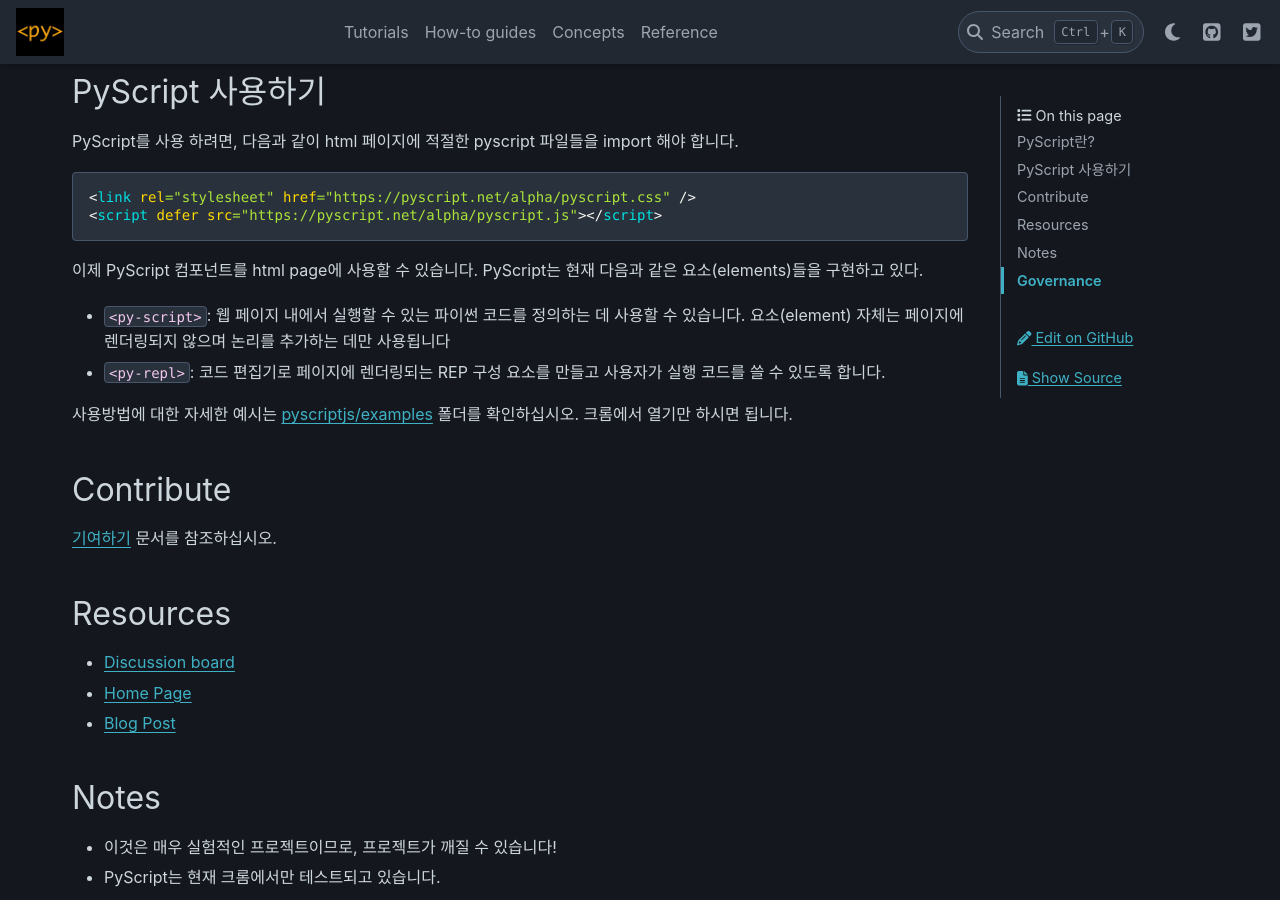
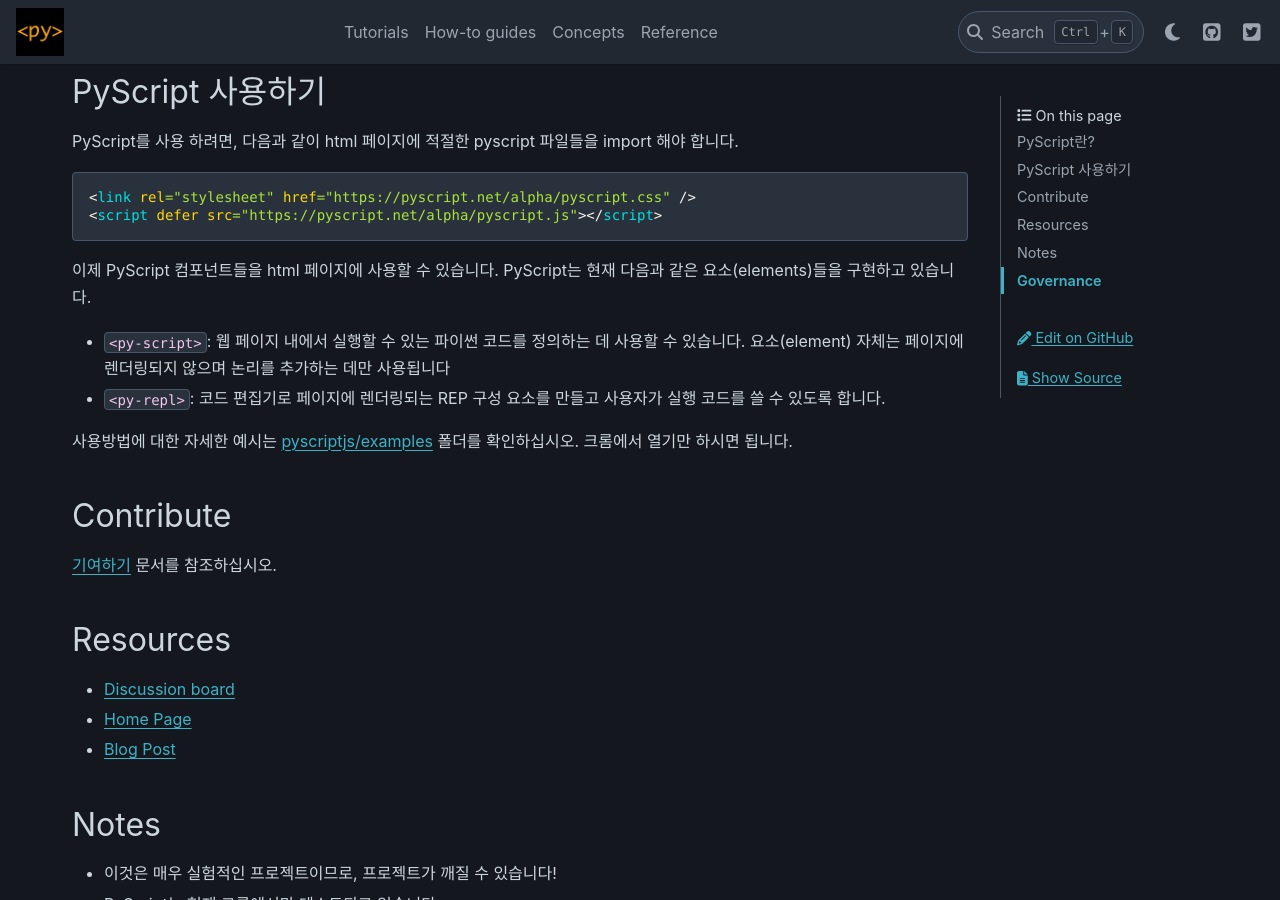
Before and after one commit to pyscript/pyscript, a Sphinx documentation site: the page built from docs/doc_kr/README.md, in a window 1280 px wide and 900 px high, scrolled down 651 px. Built offline with Sphinx 7.4.7 and the PyData theme 0.15.4, drawn with Linux system fonts in a browser that asks for light colours.

Commit message:
Update docs/doc_kr/README.md
Co-authored-by: weensy <hello@weensy.dev>

````diff
--- a/docs/doc_kr/README.md
+++ b/docs/doc_kr/README.md
@@ -21,7 +21,7 @@
 <link rel="stylesheet" href="https://pyscript.net/alpha/pyscript.css" />
 <script defer src="https://pyscript.net/alpha/pyscript.js"></script>
 ```
-이제 PyScript 컴포넌트를 html page에 사용할 수 있습니다. PyScript는 현재 다음과 같은 요소(elements)들을 구현하고 있다.
+이제 PyScript 컴포넌트들을 html 페이지에 사용할 수 있습니다. PyScript는 현재 다음과 같은 요소(elements)들을 구현하고 있습니다.
 
 * `<py-script>`: 웹 페이지 내에서 실행할 수 있는 파이썬 코드를 정의하는 데 사용할 수 있습니다. 요소(element) 자체는 페이지에 렌더링되지 않으며 논리를 추가하는 데만 사용됩니다
 * `<py-repl>`: 코드 편집기로 페이지에 렌더링되는 REP 구성 요소를 만들고 사용자가 실행 코드를 쓸 수 있도록 합니다.
````
